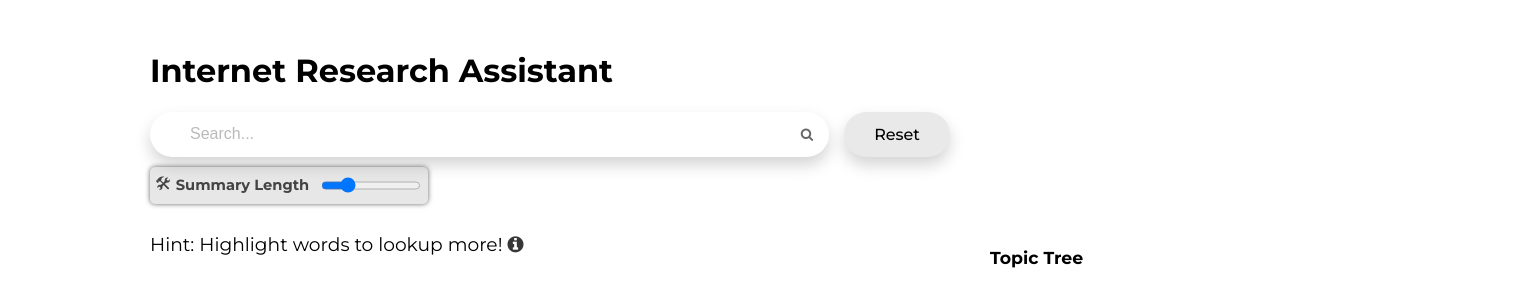
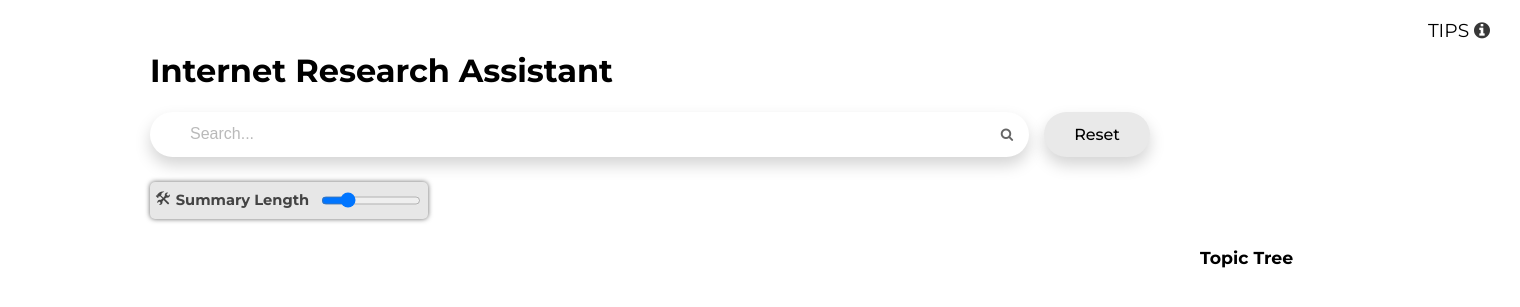
Before and after one commit to Late-Night-Coding/internet-research-assistant, a Flask app: template src/frontend/templates/search.html in a window 1520 px wide. Shown: the top 307 px of the page. Run offline with Flask 2, Linux system fonts and the light colour scheme; the template is opened without the code that fills it, so the values that code supplies are empty.

Commit message:
add margins and move hint to top-right

```diff
--- a/src/frontend/static/style.css
+++ b/src/frontend/static/style.css
@@ -96,7 +96,7 @@ body{
   .summary-length-slider{
     display: flex;
     flex-direction: row;
-    margin-top: 10px;
+    margin-top: 25px;
     padding: 5px;
     border-radius: 5px;
     background-color: #e7e7e7;
@@ -183,7 +183,7 @@ body{
         flex-direction: column;
         align-items: stretch;
         margin: 30px min(150px, max(100% - 700px, 0px));
-        max-width: 800px;
+        max-width: 1000px;
     }
 
     .search-header{
@@ -285,8 +285,11 @@ body{
     /* Info icon and popup */
 
     .hint{
-      margin-top: 10px;
+      margin-right: 30px;
       font-size: 14pt;
+      position: absolute;
+      top: 0;
+      right: 0;
     }
 
     #info-icon{
@@ -372,7 +375,7 @@ body{
     .searchHistory{
       position: absolute;
       top: 230px;
-      left: 990px;
+      left: 1200px;
       width: 300px;
     }
 
--- a/src/frontend/templates/search.html
+++ b/src/frontend/templates/search.html
@@ -12,10 +12,10 @@
     </div>
 
     <div class="hint">
-        <p>Hint: Highlight words to lookup more!  <i id="info-icon" onclick="openPopup()" class="fa fa-info-circle"></i></p>
+        <p>TIPS  <i id="info-icon" onclick="openPopup()" class="fa fa-info-circle"></i></p>
     </div>
     <dialog class="modal">
-        <h3>Hint</h3><hr><br>
+        <h3>Tips</h3><hr><br>
         <p>To explore a topic in more depth,<br><br>
             <b>1.</b> enter search terms in the search bar <br>
             <b>2.</b> highlight keywords and click Lookup <br></p>
```
